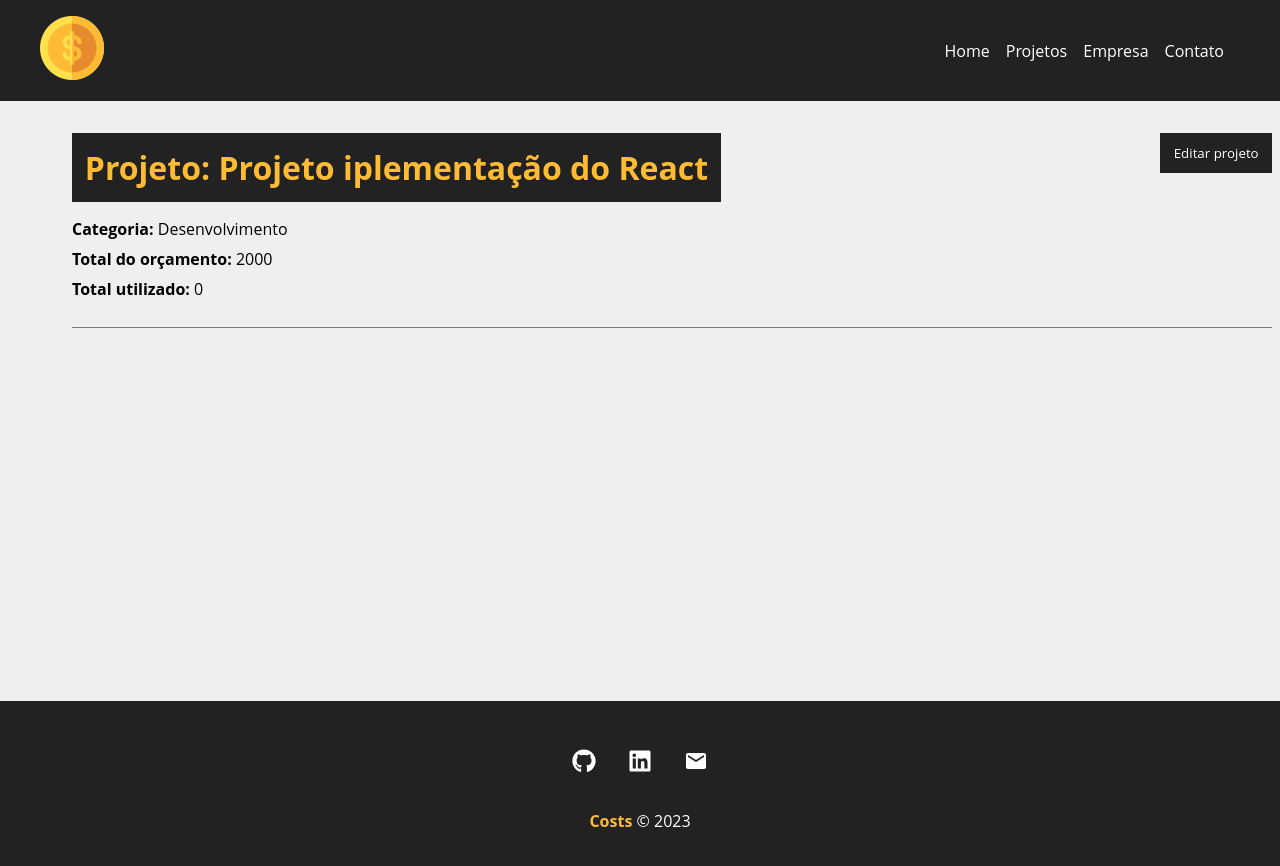
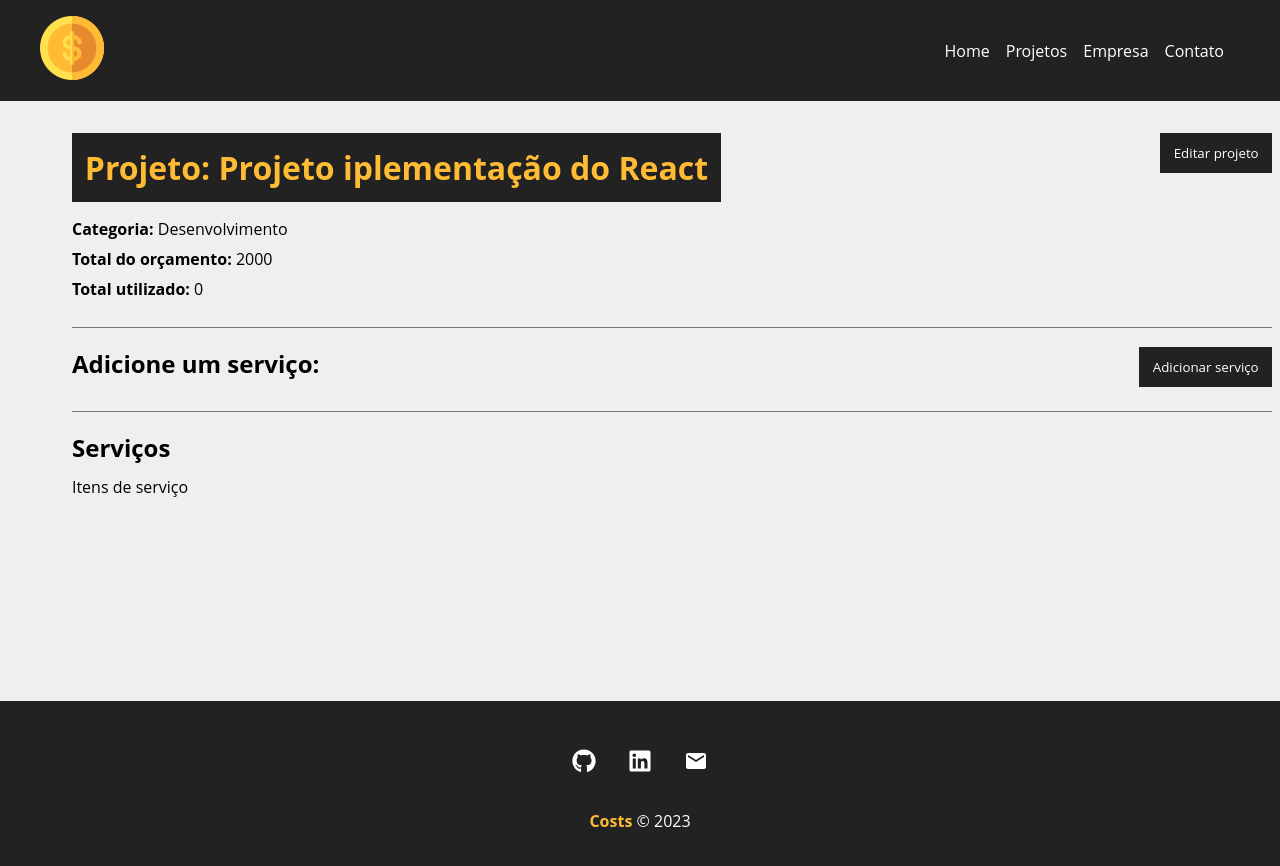
Before and after one commit to sabatinirafa/ReactJS-Projeto-Gerenciador-Financeiro, a React (Create React App) app: page /project/1 in a window 1280 px wide. Shown: the top 866 px of the page. Built offline with nearby package versions, Linux system fonts and the light colour scheme; data requests are answered from the project's data file.

Commit message:
Criando área de serviços

```diff
--- a/src/components/pages/Project.js
+++ b/src/components/pages/Project.js
@@ -13,6 +13,7 @@
   const { id } = useParams()
   const [project, setProject] = useState([])
   const [showProjectForm, setShowProjectForm] =useState(false)
+  const [showServiceForm, setShowServiceForm] =useState(false)
   const [message, setMessage] =useState()
   const [type, setType] =useState()
 
@@ -36,8 +37,13 @@
     setShowProjectForm(!showProjectForm)
   }
 
+  function toggleServiceForm() {
+    setShowServiceForm(!showServiceForm)
+  }
+
   function editPost(project) {
-    // budget validation, custo total nao pode ser menor que zero
+    setMessage('')
+
     if(project.budget < project.cost) {
       setMessage('O orçamento não pode ser menor que o custo do projeto')
       setType('error')
@@ -95,6 +101,19 @@
                 </div>
               )}
             </div>
+            <div className={styles.service_form_container}>
+                <h2>Adicione um serviço: </h2>
+                <button className={styles.btn} onClick={toggleServiceForm}>
+                  {!showServiceForm ? 'Adicionar serviço' : 'Fechar'}
+                </button>
+                <div className={styles.project_info}>
+                  {showServiceForm && <div>formulário dos serviços</div>}
+                </div>
+            </div>
+            <h2>Serviços</h2>
+            <Container customClass='start'>
+              <p>Itens de serviço</p>
+            </Container>
           </Container>
         </div>
       ) : (
```
